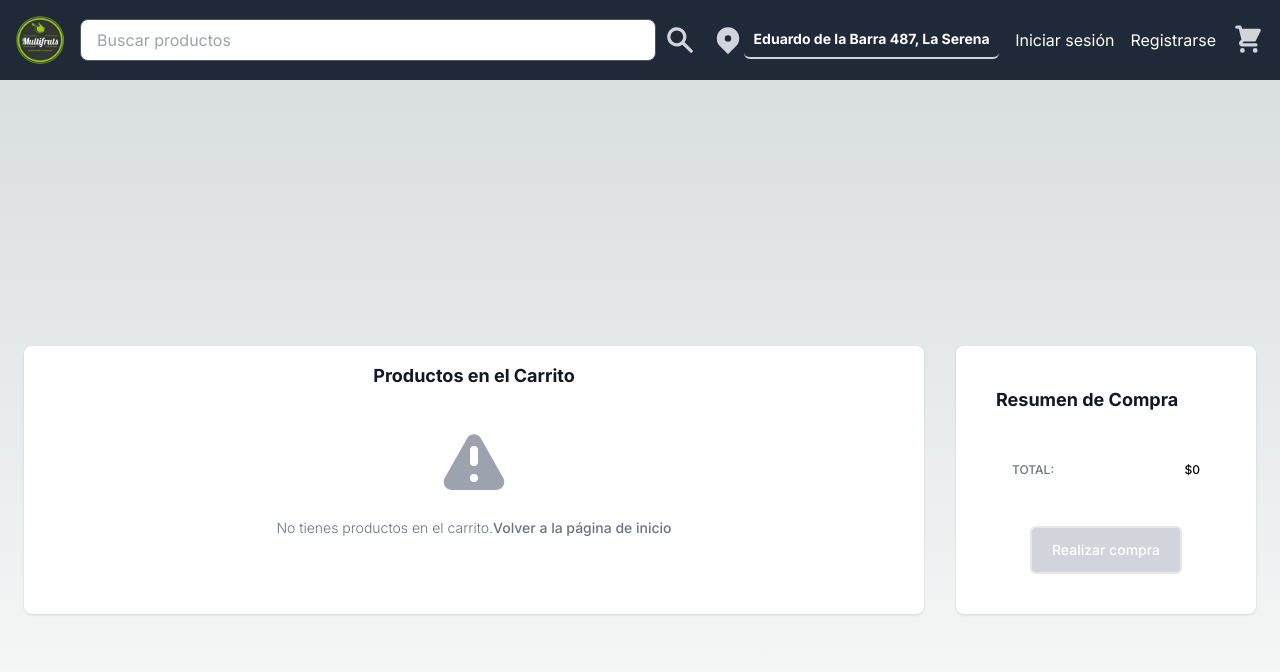
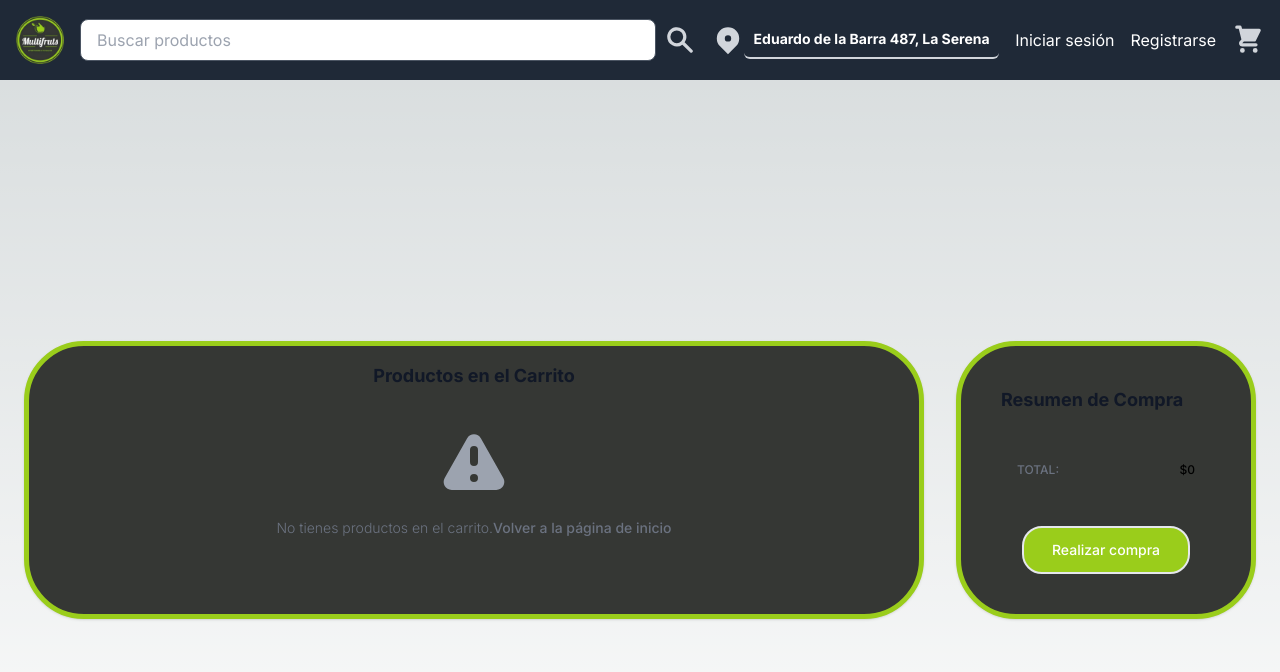
Before and after one commit to NashorSlayer/nextjs-ecommerce-graphql, a Next.js app: page /cart in a window 1280 px wide. Shown: the top 672 px of the page. Built offline with nearby package versions, Linux system fonts and the light colour scheme.

Commit message:
Updated Cart Esthetics

```diff
--- a/components/ShowCart.tsx
+++ b/components/ShowCart.tsx
@@ -24,7 +24,7 @@ const ShowCart = () => {
         <section>
           <div className="flex items-center justify-center px-6 py-8 mx-auto md:h-screen lg:py-0">
           <div className="grid grid-cols-[3fr,1fr] gap-8 w-full max-w-screen-xl">
-              <div className="bg-white rounded-lg shadow dark:border dark:bg-gray-800 dark:border-gray-700">
+              <div className="bg-white rounded-lg shadow"style={{background: "#353734", borderColor: "#9acd1b", borderWidth: 5, borderRadius: 60}}>
                 <div className="p-4 space-y-3">
                 <h2 className="flex items-center justify-center text-lg font-bold text-gray-900 dark:text-white">
                 Productos en el Carrito
@@ -73,7 +73,7 @@ const ShowCart = () => {
                 </div>
               </div>
 
-              <div className="bg-white rounded-lg shadow dark:border dark:bg-gray-800 dark:border-gray-700">
+              <div className="bg-white rounded-lg shadow "style={{background: "#353734", borderColor: "#9acd1b", borderWidth: 5, borderRadius: 60}}>
                 <div className="p-10 space-y-10">
                   <h2 className="text-lg font-bold text-gray-900 dark:text-white">Resumen de Compra</h2>
                   <table className="min-w-full table-auto">
@@ -87,11 +87,12 @@ const ShowCart = () => {
                     <div className="flex items-center justify-center">
                     <button
                         disabled={cartItems.length === 0}
+                        style={{width: "80%", backgroundColor: "#9acd1b", borderRadius: 20}}
                         className={`${
                           cartItems.length === 0
                             ? 'bg-gray-300 cursor-not-allowed'
                             : 'bg-gradient-to-r from-primary-500 to-primary-600 hover:from-primary-600 hover:to-primary-700 focus:ring-4 focus:outline-none focus:ring-primary-300'
-                        } text-white font-medium rounded-full text-sm px-5 py-3 text-center border-2 border-primary-600 rounded-md`}
+                        } text-white font-medium text-sm px-5 py-3 text-center border-2 border-primary-600`}
                         >
                         Realizar compra
                         </button>
--- a/components/ShowLogin.tsx
+++ b/components/ShowLogin.tsx
@@ -87,7 +87,7 @@ const ShowLogin = () => {
 
                             <button
                                 onClick={(event) => handleLogin(event)}
-                                className="w-full bg-gradient-to-r from-primary-500 to-primary-600 hover:from-primary-600 hover:to-primary-700 focus:ring-4 focus:outline-none focus:ring-primary-300 text-white font-medium rounded-full text-sm px-5 py-3 text-center border-2 border-primary-600 rounded-md">Iniciar sesión</button>
+                                className="w-full ml-10 bg-gradient-to-r from-primary-500 to-primary-600 hover:from-primary-600 hover:to-primary-700 focus:ring-4 focus:outline-none focus:ring-primary-300 text-white font-medium text-sm px-5 py-3 text-center border-2 border-primary-600"style={{width: "80%", backgroundColor: "#9acd1b", borderRadius: 20}}>Iniciar sesión</button>
                             <p className="text-sm font-light text-gray-500 dark:text-gray-400">
                                 ¿Aún no tienes un cuenta? <Link href="register" className="font-medium text-primary-600 hover:underline dark:text-primary-500">Regístrate</Link>
                             </p>
```
